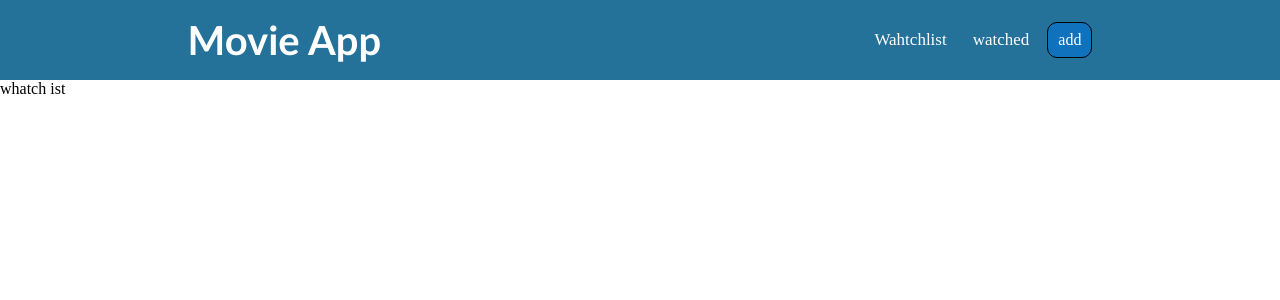
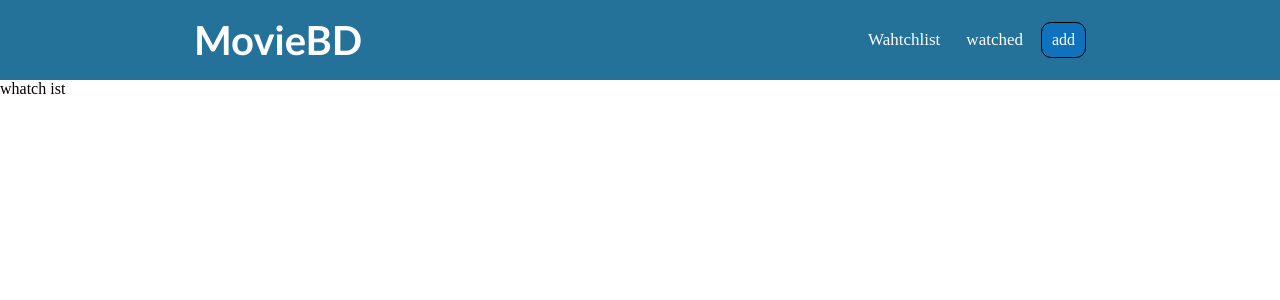
Before and after one commit to RadimYassin/movie-app, a React (Vite) app: page / in a window 1280 px wide. Shown: the top 300 px of the page. Built offline with nearby package versions, Linux system fonts and the light colour scheme.

Commit message:
update in header

```diff
--- a/src/Component/Header.jsx
+++ b/src/Component/Header.jsx
@@ -6,7 +6,7 @@ const Header = () => {
 
       <NavC>
         <Logo>
-          Movie App
+          MovieBD
         </Logo>
          <Links>
             <LinkI to='/'> Wahtchlist</LinkI>
```
